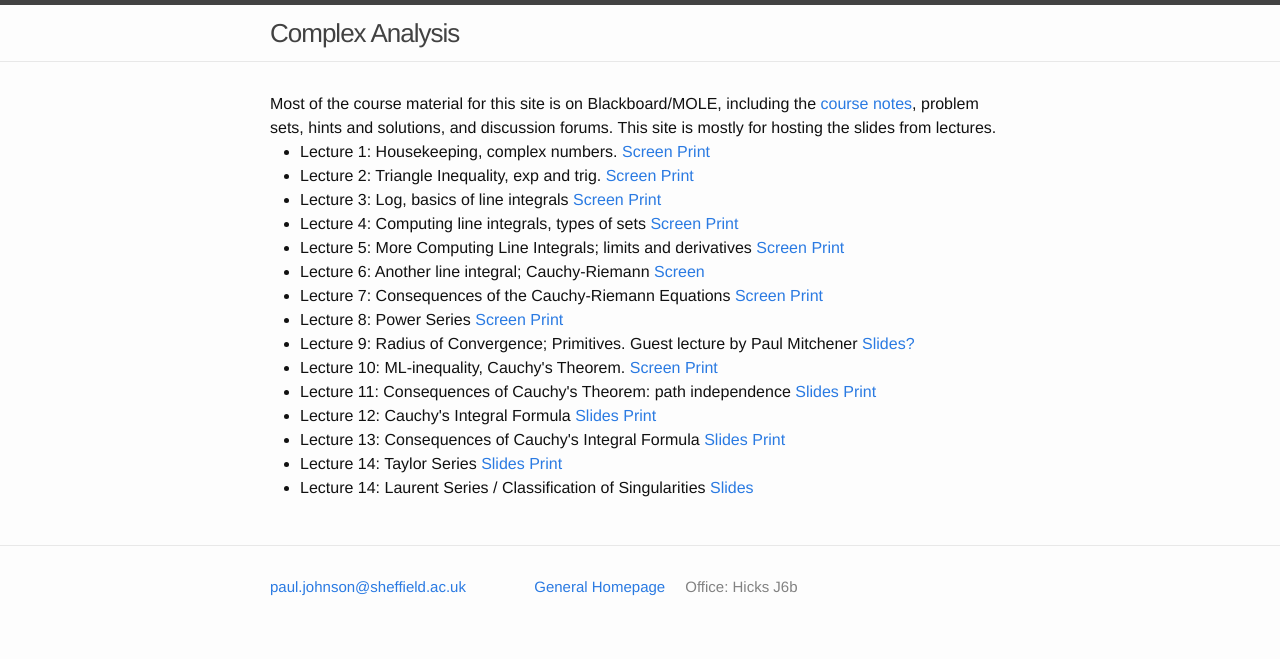
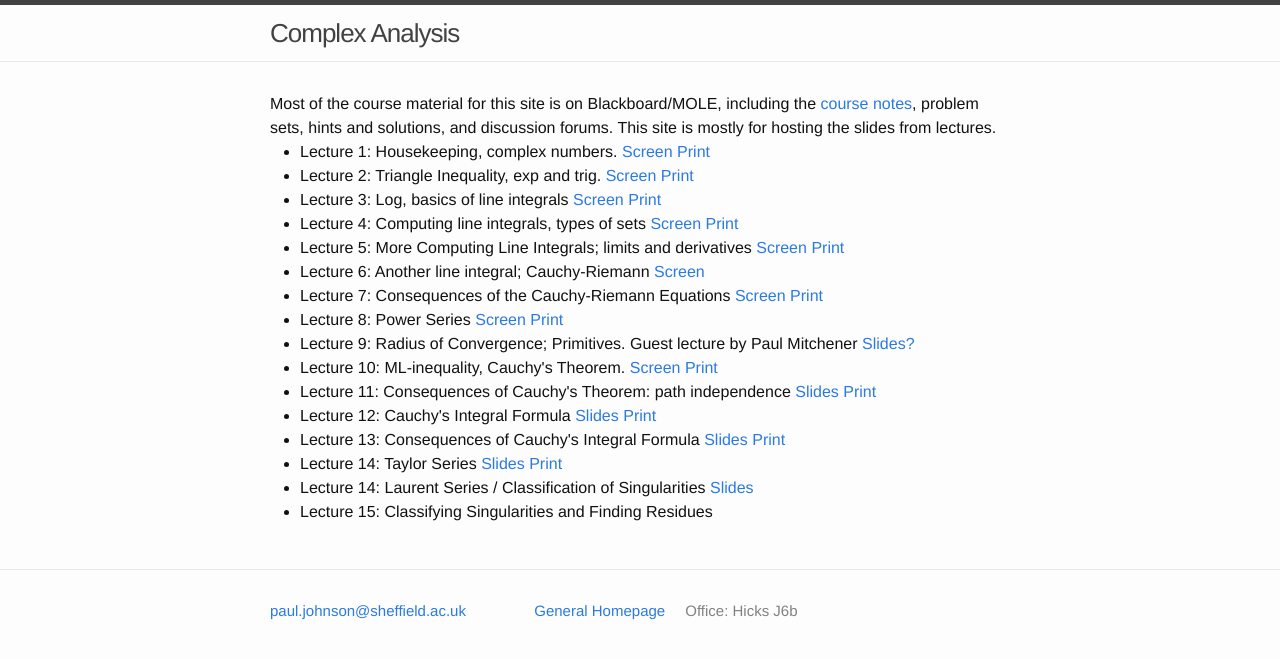
Before and after one commit to ptwiddle/MAS332-Complex-Analysis, a Jekyll site: the page built from index.html, in a window 1280 px wide. Shown: the top 659 px of the page. Built offline with Jekyll 4.4.1, drawn with Linux system fonts in a browser that asks for light colours.

Commit message:
Lecture on classifying poles and finding singularities

```diff
--- a/index.html
+++ b/index.html
@@ -22,7 +22,7 @@ layout: default
     <li>Lecture 13: Consequences of Cauchy's Integral Formula <a href="./Slides/CIFConsequences.pdf">Slides </a> <a href="./Slides/CIFConsequencesPrint.pdf"> Print </a></li>
     <li>Lecture 14: Taylor Series <a href="./Slides/TaylorSeries.pdf">Slides </a> <a href="./Slides/TaylorSeriesPrint.pdf"> Print </a></li>
  <li>Lecture 14: Laurent Series / Classification of Singularities <a href="./Slides/LaurentSeries.pdf">Slides </a> </li>
-
+ <li>Lecture 15: Classifying Singularities and Finding Residues <a href="./Slides/ClassificationAndResidues.pdf"> </li>
 
   </ul>
 
```
Also changed, not shown: 2 other files.
